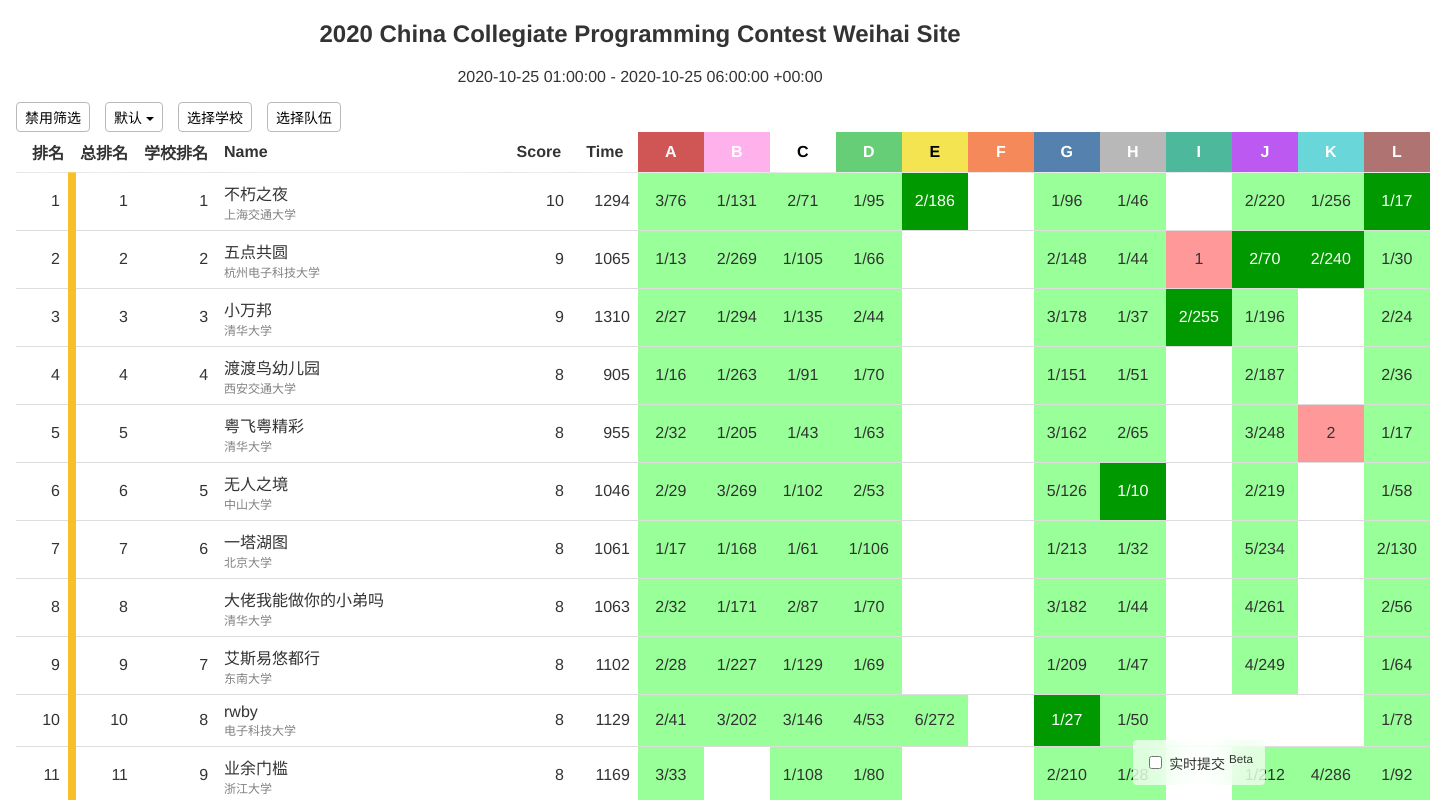
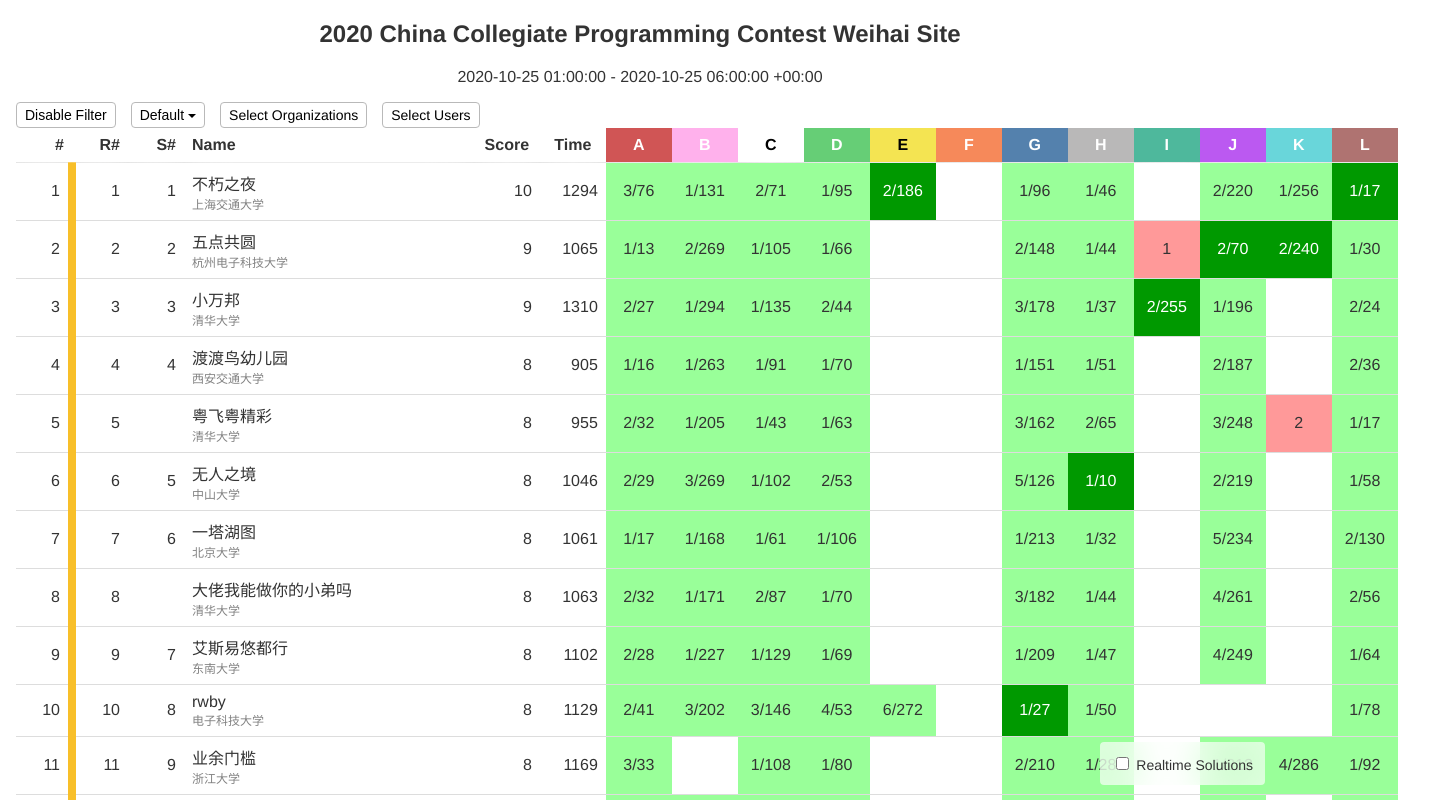
Before and after one commit to algoux/standard-ranklist-renderer, a React app: page / in a window 1280 px wide. Shown: the top 800 px of the page, 1430 px wide, since content can reach past the window. Built offline with nearby package versions, Linux system fonts and the light colour scheme.

Commit message:
U: component reset

```diff
--- a/src/App.tsx
+++ b/src/App.tsx
@@ -118,11 +118,6 @@ class App extends React.Component<any, State> {
             enabled={enableScrollSolution}
             dataUrl={scrollSolutionUrl}
             interval={scrollSolutionRefreshInterval}
-            switchContent={
-              <span>
-                实时提交 <sup>Beta</sup>
-              </span>
-            }
           />
         </div>
       );
--- a/src/Ranklist.tsx
+++ b/src/Ranklist.tsx
@@ -463,11 +463,7 @@ export default class Ranklist extends React.Component<RanklistProps, State> {
             <FilterBar
               data={data.rows}
               filters={['marker', 'userOrganization', 'userName']}
-              filterSwitchText={['启用筛选', '禁用筛选']}
               markers={markers}
-              markerSelectDefaultPlaceholder="默认"
-              userNameSelectPlaceholder="选择队伍"
-              userOrganizationSelectPlaceholder="选择学校"
               onConfirm={this.selectList}
             />
           </div>
```
Also changed, not shown: src/demo.json.
